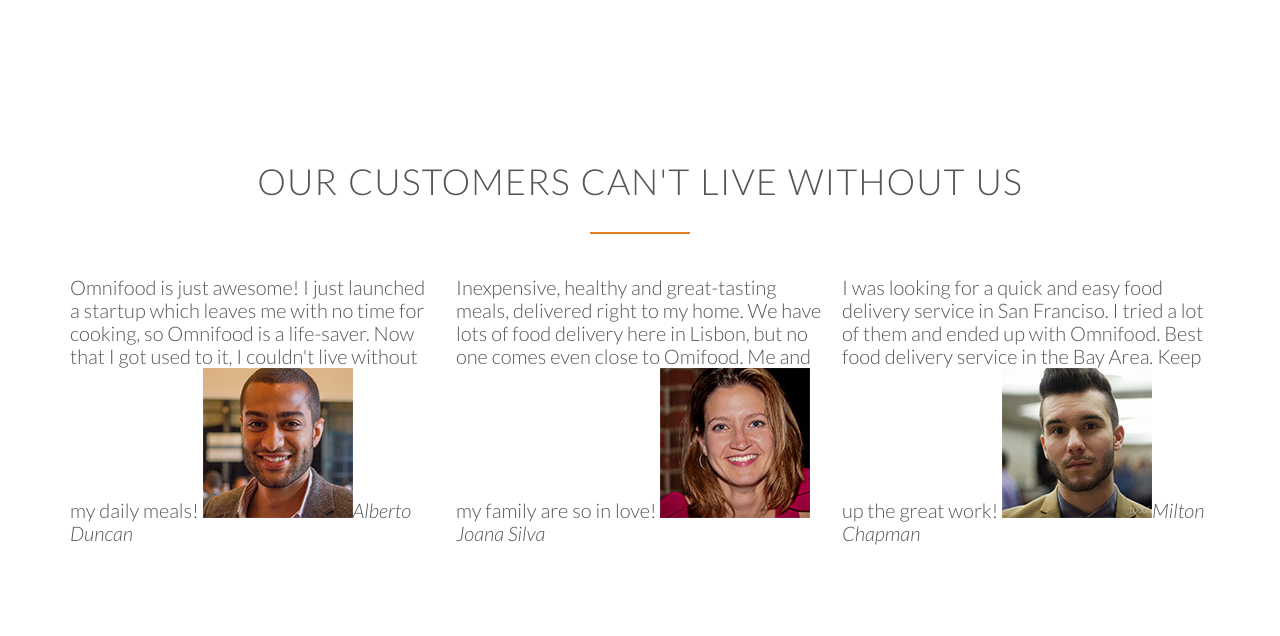
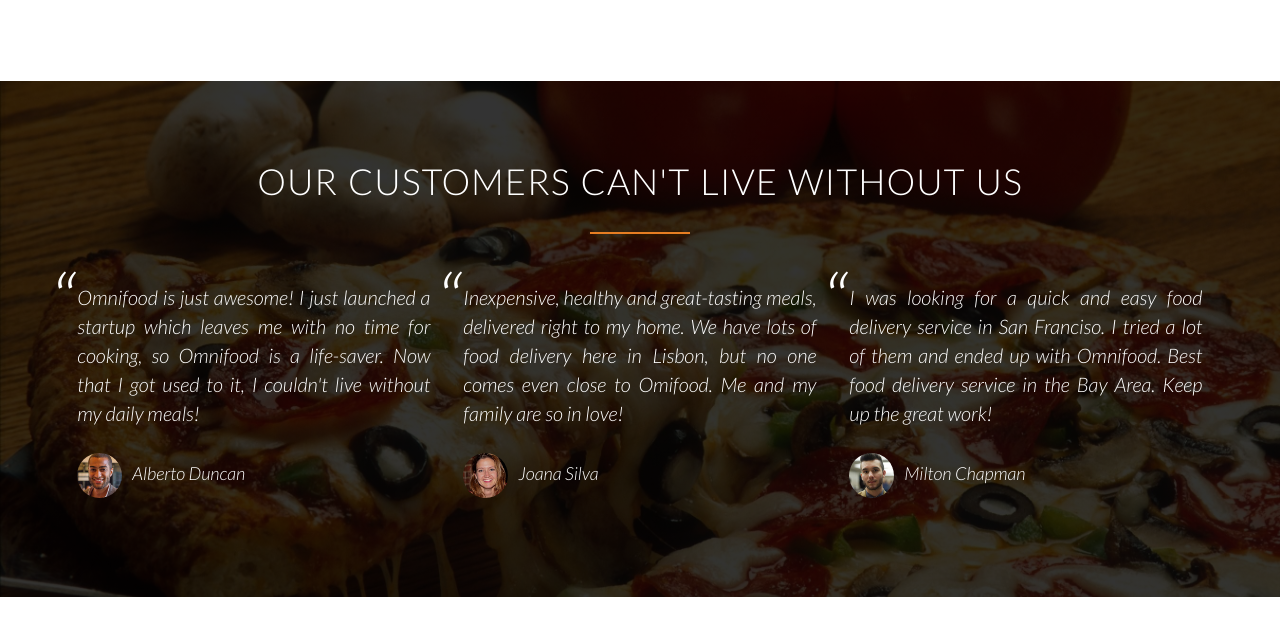
Before and after one commit to Vu-HUFLIT/omnifood, a plain HTML site: page index.html in a window 1280 px wide. Shown: the part 3387-4023 px from the top of the page. After the commit the page ends 3984 px from the top, so only its background shows below. Drawn offline with Linux system fonts and the light colour scheme; files whose address does not match are found by name.

Commit message:
Finish Testimonials

```diff
--- a/resources/css/style.css
+++ b/resources/css/style.css
@@ -31,6 +31,7 @@
     background-size: cover;
     background-position: center;
     height: 100vh;
+    background-attachment: fixed;
 }
 
 .hero-text-box {
@@ -313,3 +314,46 @@
  {
     border-bottom: 2px solid #e67e22
 }
+
+
+/*////////////////////////////////////////*/
+/* TESTIMONIALS  */
+/*////////////////////////////////////////*/
+
+.section-testimonials {
+    background-image: linear-gradient(rgba(0, 0, 0, 0.8), rgba(0, 0, 0, 0.8)), url("img/back-customers.jpg");
+    background-size: cover;
+    color: #fff;
+    background-attachment: fixed;
+}
+
+blockquote {
+    padding: 2%;
+    font-style: italic; /* Bên index.html bắt buộc phải có font italic */
+    line-height: 145%;
+    position: relative;
+    text-align: justify;
+}
+
+blockquote:before {
+    content: "\201C";
+    font-size: 400%;
+    display: block;
+    position: absolute;
+    top: 10px;
+    left: -20px;
+}
+
+cite {
+    font-size: 90%;
+    margin-top: 25px;
+    display: block; /* Để xuống hàng cái hình */
+}
+
+
+cite img {
+    height: 45px;
+    border-radius: 50%;
+    margin-right: 10px;
+    vertical-align: middle; /* Để hình ở giữa */
+}
```
Also changed, not shown: resources/css/img/back-customers.jpg (added).
